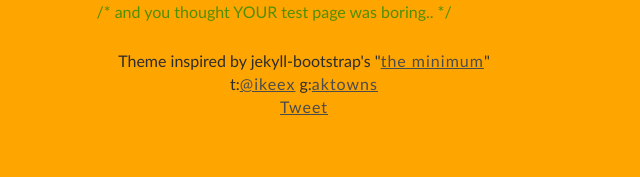
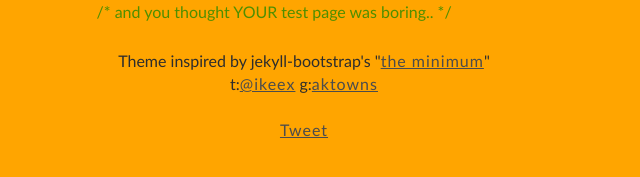
Before and after one commit to aktowns/blog.ashleytowns.id.au, a Jekyll site: the page built from index.md, in a window 1280 px wide. Shown: the part 654-831 px from the top of the page, without its empty margins (336-976 px from the left). Built offline with Jekyll 4.4.1, drawn with Linux system fonts in a browser that asks for light colours; comment, search, counter and statistics services are not loaded.

Commit message:
gplus button

```diff
--- a/_layouts/default.html
+++ b/_layouts/default.html
@@ -18,10 +18,10 @@
 					<br />
 					t:<a target="_blank" href="http://www.twitter.com/ikeeex">@ikeex</a>
 					g:<a target="_blank" href="http://www.github.com/aktowns">aktowns</a>
-					<br />
+					<br /><br />
 					<g:plusone></g:plusone>
-					<a href="https://twitter.com/share" class="twitter-share-button" data-via="ikeeex" data-count="none">Tweet</a>
-<script>!function(d,s,id){var js,fjs=d.getElementsByTagName(s)[0];if(!d.getElementById(id)){js=d.createElement(s);js.id=id;js.src="//platform.twitter.com/widgets.js";fjs.parentNode.insertBefore(js,fjs);}}(document,"script","twitter-wjs");</script>
+					<a href="https://twitter.com/share" class="twitter-share-button" data-via="ikeeex" data-size="large">Tweet</a>
+					<script>!function(d,s,id){var js,fjs=d.getElementsByTagName(s)[0];if(!d.getElementById(id)){js=d.createElement(s);js.id=id;js.src="//platform.twitter.com/widgets.js";fjs.parentNode.insertBefore(js,fjs);}}(document,"script","twitter-wjs");</script>
 					<br />
 				</inner>
 			</footer>
```
